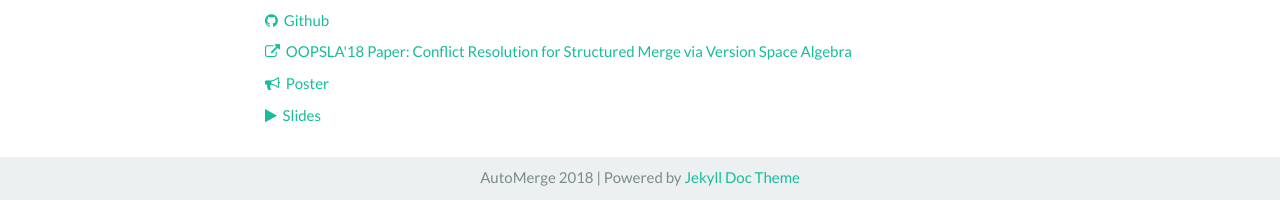
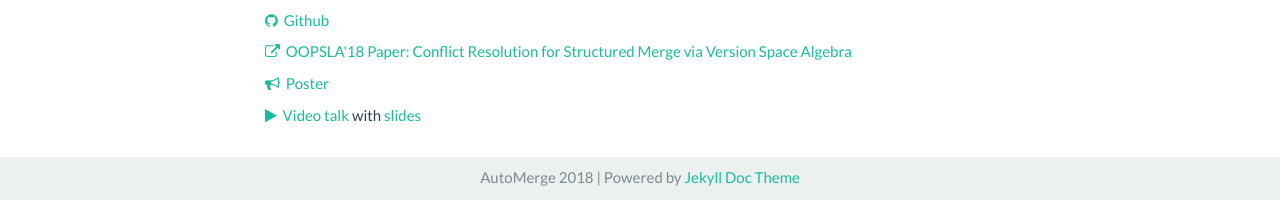
Before and after one commit to thufv/automerge, a Jekyll site: the page built from index.html, in a window 1280 px wide and 1294 px high. Shown: the part 1091-1291 px from the top of the window. Built offline with Jekyll 4.4.1, drawn with Linux system fonts in a browser that asks for light colours; nearby versions of some CDN libraries.

Commit message:
add video link

```diff
--- a/index.html
+++ b/index.html
@@ -75,9 +75,10 @@ layout: default
                 <i class="fa fa-bullhorn"></i>&nbsp;
                 Poster</a>
             </p>
-            <p><a href="{{ "/files/slide.pdf" | prepend: site.baseurl }}" target="_blank">
+            <p><a href="https://drive.google.com/open?id=1geqgyLG3x6cWzKqH91nqt7O6C5KeoBSn" target="_blank">
                 <i class="fa fa-play"></i>&nbsp;
-                Slides</a>
+                Video talk</a> with <a href="{{ "/files/slide.pdf" | prepend: site.baseurl }}" target="_blank">
+                slides</a>
             </p>
         </div>
     </div>
```
